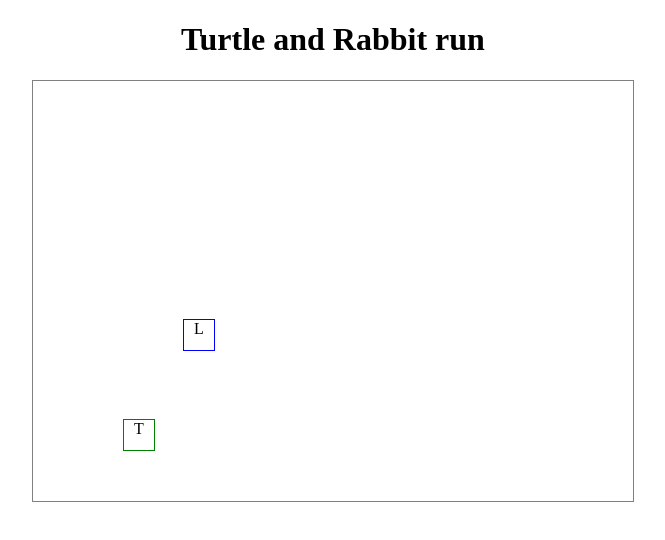
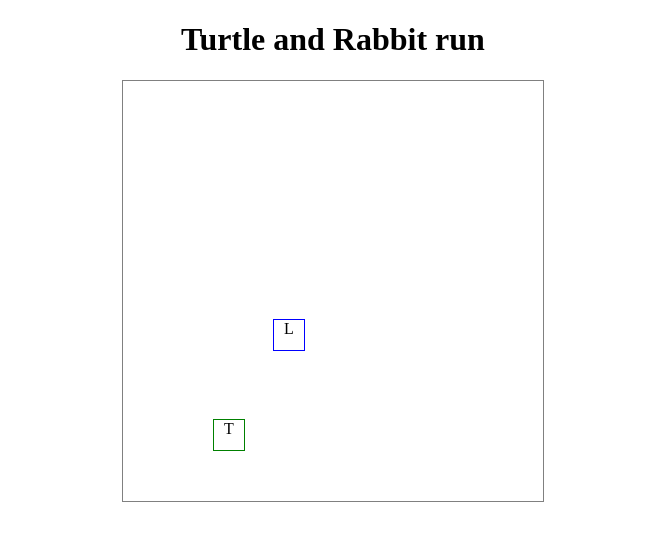
Before and after one commit to cunhaluisg5/2017-1-tandrun, a plain HTML site: page tandrun.html in a window 1280 px wide. Shown: the whole page, without its empty margins (307-972 px from the left). Drawn offline with Linux system fonts and the light colour scheme.

Commit message:
Altera cenário para ficar quadrado

```diff
--- a/estilo.css
+++ b/estilo.css
@@ -2,7 +2,7 @@ body{
   text-align: center;
 }
 #cenario{
-  width: 600px;
+  width: 420px;
   height: 420px;
   border: 1px solid grey;
   margin: auto;
```
